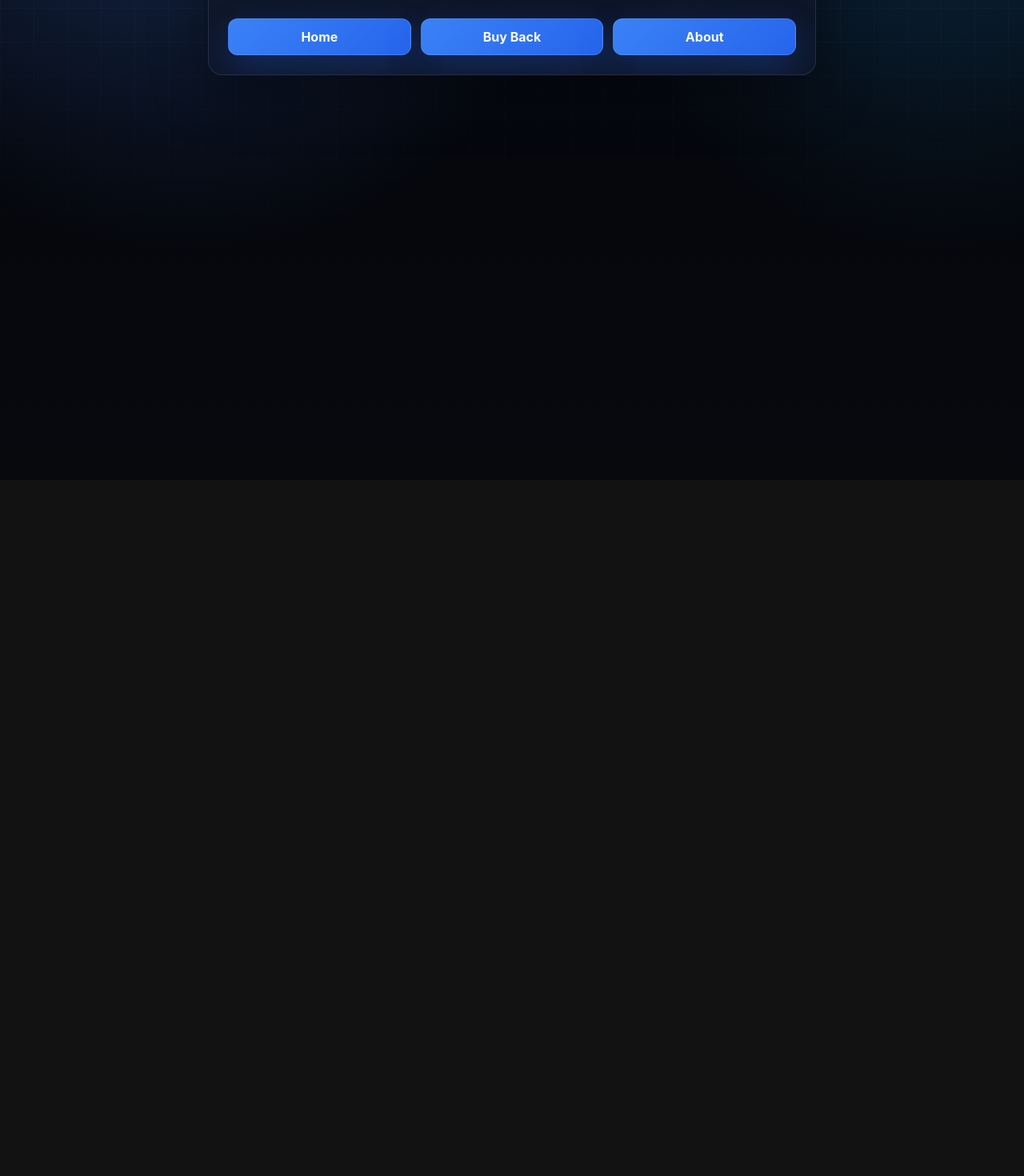
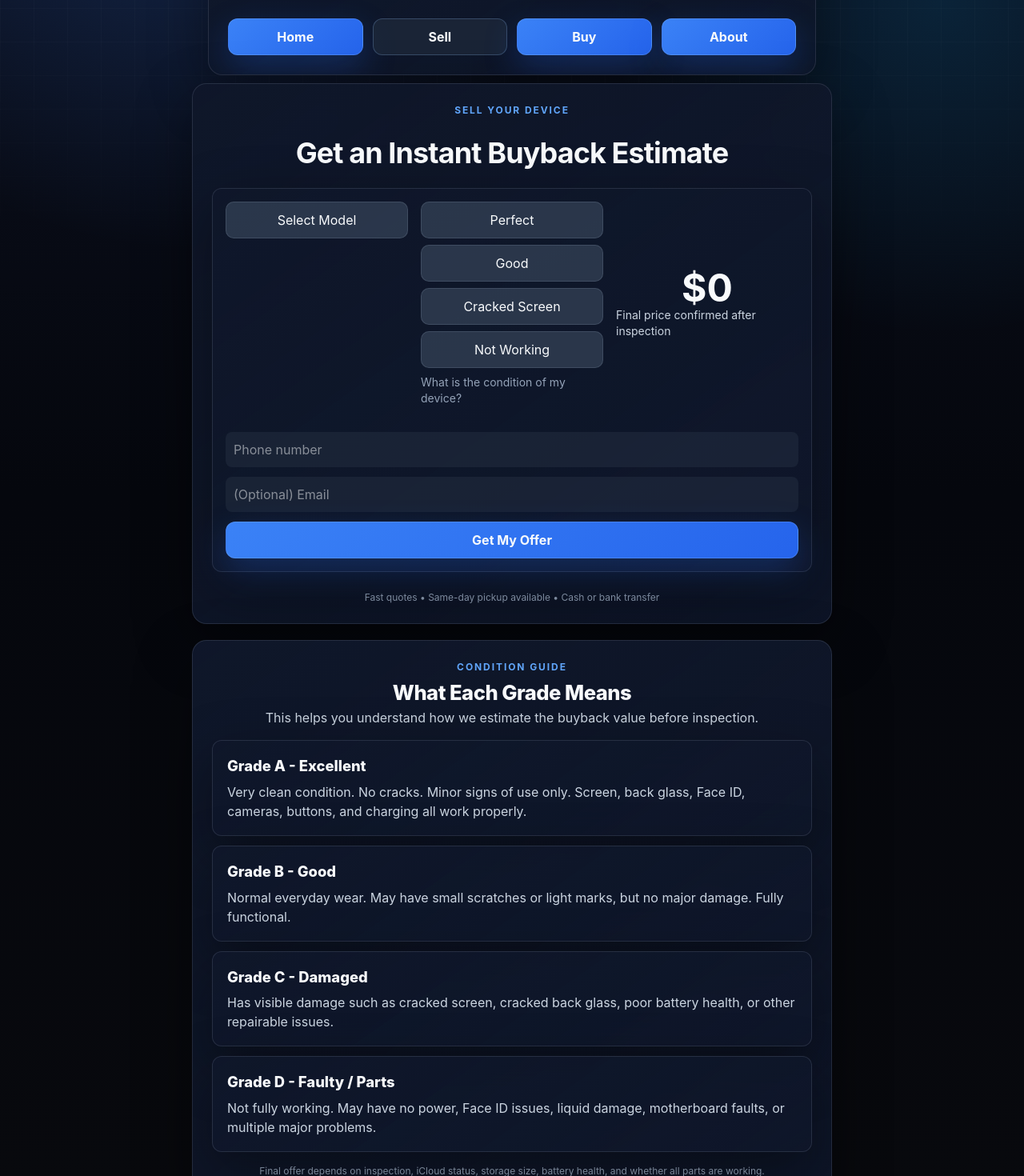
Before and after one commit to SemogEnaz/repair_website, a Vue app: page /sell in a window 1280 px wide. Shown: the part 200-1670 px from the top of the page at 80% size. Before the commit the page ends 800 px from the top, so only its background shows below. Built offline with nearby package versions, Linux system fonts and the light colour scheme.

Commit message:
Added sell and buy templage pages

```diff
--- a/src/App.vue
+++ b/src/App.vue
@@ -21,7 +21,8 @@
         <!-- Nav buttons for desktop-->
         <div class="hidden sm:flex w-full gap-3 items-center justify-center">
           <RouterLink to="/" class="tech-button button-shape w-full text-center" active-class="secondary">Home</RouterLink>
-          <RouterLink to="/buyback" class="tech-button button-shape w-full text-center" active-class="secondary">Buy Back</RouterLink>
+          <RouterLink to="/sell" class="tech-button button-shape w-full text-center" active-class="secondary">Sell</RouterLink>
+          <RouterLink to="/buy" class="tech-button button-shape w-full text-center" active-class="secondary">Buy</RouterLink>
           <RouterLink to="/about" class="tech-button button-shape w-full text-center" active-class="secondary">About</RouterLink>
         </div>
 
@@ -37,8 +38,10 @@
 
           <RouterLink to="/" class="nav-item text-4xl" active-class="nav-active">
             🏠<span class="text-base">Home</span></RouterLink>
-          <RouterLink to="/buyback" class="nav-item text-4xl" active-class="nav-active">
-            ♼<span class="text-base">Buy Back</span></RouterLink>
+          <RouterLink to="/sell" class="nav-item text-4xl" active-class="nav-active">
+            💰<span class="text-base">Sell</span></RouterLink>
+          <RouterLink to="/buy" class="nav-item text-4xl" active-class="nav-active">
+            🛒<span class="text-base">Buy</span></RouterLink>
           <RouterLink to="/about" class="nav-item text-4xl" active-class="nav-active">
             ℹ️<span class="text-base">About</span></RouterLink>
 
--- a/src/router/index.js
+++ b/src/router/index.js
@@ -6,7 +6,8 @@ const router = createRouter({
   routes: [
     { path: '/', name: 'home', component: HomePage },
     { path: '/about', name: 'about', component: () => import('@/views/AboutView.vue') },
-    { path: '/buyback', name: 'buyback', component: () => import('@/views/BuybackView.vue') },
+    { path: '/sell', name: 'sell', component: () => import('@/views/SellView.vue') },
+    { path: '/buy', name: 'buy', component: () => import('@/views/BuyView.vue') },
     { path: '/outcall', name: 'outcall', component: () => import('@/views/OutcallView.vue') },
   ],
   scrollBehavior(to, from, savedPosition) {
--- /dev/null
+++ b/src/views/BuyView.vue
@@ -0,0 +1,3 @@
+<template>
+  template, insert link to marketplace
+</template>
--- a/src/views/BuybackView.vue
+++ /dev/null
@@ -1,11 +0,0 @@
-<template>
-  <div class="page-shell">
-    <section class="tech-panel intro">
-      <p class="tech-eyebrow">Sell your iPhone</p>
-      <h2>Get a quote for your old device</h2>
-      <p class="tech-muted">
-        Find out how much your old iPhone is worth before you book your repair. We offer competitive buyback prices for devices in good condition.
-      </p>
-    </section>
-  </div>
-</template>
--- /dev/null
+++ b/src/views/SellView.vue
@@ -0,0 +1,242 @@
+<template>
+  <section class="tech-panel flex flex-col items-center gap-6 p-6">
+
+    <!-- Header -->
+    <p class="tech-eyebrow">Sell your device</p>
+    <h1 class="text-2xl sm:text-4xl font-bold tracking-tight">
+      Get an Instant Buyback Estimate
+    </h1>
+
+    <!-- Main Card -->
+    <div class="tech-card w-full flex flex-col gap-4 p-4">
+
+      <div class="flex flex-col sm:flex-row gap-4">
+
+        <!-- MODEL -->
+        <div class="w-full sm:w-1/3">
+          <button class="selector-button w-full py-2" @click="toggleModel">
+            {{ model ? `iPhone ${model}` : 'Select Model' }}
+          </button>
+
+          <div v-if="showModel" class="dropdown mt-2">
+            <div @click="selectModel('11')" class="dropdown-option p-2">iPhone 11</div>
+            <div @click="selectModel('12')" class="dropdown-option p-2">iPhone 12</div>
+            <div @click="selectModel('13')" class="dropdown-option p-2">iPhone 13</div>
+            <div @click="selectModel('14')" class="dropdown-option p-2">iPhone 14</div>
+          </div>
+        </div>
+
+        <!-- CONDITION -->
+        <div class="w-full sm:w-1/3 flex flex-col gap-2">
+          <button
+            v-for="c in conditions"
+            :key="c.value"
+            @click="condition = c.value"
+            :class="['service-button', condition === c.value ? 'selected' : '']"
+          >
+            {{ c.label }}
+          </button>
+          <RouterLink to="/buyback#condition-guide" class="tech-soft text-sm">What is the condition of my device?</RouterLink>
+        </div>
+
+        <!-- PRICE -->
+        <div class="price-card w-full sm:w-1/3 flex flex-col justify-center items-center">
+          <p class="text-3xl sm:text-5xl font-bold">
+            ${{ estimate }}
+          </p>
+          <p class="tech-muted text-sm">Final price confirmed after inspection</p>
+        </div>
+
+      </div>
+
+      <!-- CTA -->
+      <div class="flex flex-col gap-3 mt-4">
+
+        <input v-model="phone" placeholder="Phone number" class="input" />
+        <input v-model="email" placeholder="(Optional) Email" class="input" />
+
+        <button class="tech-button" @click="submit">
+          Get My Offer
+        </button>
+
+      </div>
+
+    </div>
+
+    <!-- Trust -->
+    <p class="tech-soft text-xs text-center">
+      Fast quotes • Same-day pickup available • Cash or bank transfer
+    </p>
+
+  </section>
+
+  <!-- GRADING GUIDE -->
+<section class="tech-panel grading-guide flex flex-col gap-4" id="condition-guide">
+  <div class="text-center">
+    <p class="tech-eyebrow">Condition guide</p>
+    <h2>What Each Grade Means</h2>
+    <p class="tech-muted">
+      This helps you understand how we estimate the buyback value before inspection.
+    </p>
+  </div>
+
+  <div class="flex flex-col gap-3">
+    <article class="tech-card grade-card">
+      <h3>Grade A - Excellent</h3>
+      <p class="tech-muted">
+        Very clean condition. No cracks. Minor signs of use only. Screen, back glass, Face ID, cameras, buttons, and charging all work properly.
+      </p>
+    </article>
+
+    <article class="tech-card grade-card">
+      <h3>Grade B - Good</h3>
+      <p class="tech-muted">
+        Normal everyday wear. May have small scratches or light marks, but no major damage. Fully functional.
+      </p>
+    </article>
+
+    <article class="tech-card grade-card">
+      <h3>Grade C - Damaged</h3>
+      <p class="tech-muted">
+        Has visible damage such as cracked screen, cracked back glass, poor battery health, or other repairable issues.
+      </p>
+    </article>
+
+    <article class="tech-card grade-card">
+      <h3>Grade D - Faulty / Parts</h3>
+      <p class="tech-muted">
+        Not fully working. May have no power, Face ID issues, liquid damage, motherboard faults, or multiple major problems.
+      </p>
+    </article>
+  </div>
+
+  <p class="tech-soft text-xs text-center">
+    Final offer depends on inspection, iCloud status, storage size, battery health, and whether all parts are working.
+  </p>
+</section>
+</template>
+
+<script setup>
+import { ref, computed } from 'vue'
+
+// ---------------- STATE ----------------
+const model = ref('')
+const condition = ref('')
+const showModel = ref(false)
+
+const phone = ref('')
+const email = ref('')
+
+// ---------------- OPTIONS ----------------
+const conditions = [
+  { label: 'Perfect', value: 'perfect' },
+  { label: 'Good', value: 'good' },
+  { label: 'Cracked Screen', value: 'cracked' },
+  { label: 'Not Working', value: 'dead' }
+]
+
+// ---------------- PRICING ----------------
+const basePrices = {
+  '11': 90,
+  '12': 100,
+  '13': 120,
+  '14': 150
+}
+
+const multipliers = {
+  perfect: 1,
+  good: 0.85,
+  cracked: 0.6,
+  dead: 0.3
+}
+
+// ---------------- COMPUTED ----------------
+const estimate = computed(() => {
+  if (!model.value || !condition.value) {
+    return 0
+  }
+
+  const base = basePrices[model.value]
+  const value = base * multipliers[condition.value]
+
+  return Math.round(value)
+})
+
+// ---------------- ACTIONS ----------------
+const toggleModel = () => showModel.value = !showModel.value
+
+const selectModel = (val) => {
+  model.value = val
+  showModel.value = false
+}
+
+const submit = async () => {
+  if (!phone.value && !email.value) return alert("Enter contact details")
+
+  const payload = {
+    model: model.value,
+    condition: condition.value,
+    estimate: estimate.value,
+    phone: phone.value,
+    email: email.value
+  }
+
+  await fetch(import.meta.env.VITE_API_URL, {
+    method: "POST",
+    headers: {
+      "Content-Type": "application/json",
+      "x-api-key": "supersecret123"
+    },
+    body: JSON.stringify(payload)
+  })
+
+  alert("Offer request sent 👍")
+}
+</script>
+
+<style scoped>
+.selector-button,
+.service-button {
+  border: 1px solid rgba(148,163,184,0.2);
+  border-radius: 10px;
+  padding: 10px;
+  background: var(--surface-3);
+}
+
+.service-button.selected {
+  background: linear-gradient(135deg, #3b82f6, #2563eb);
+}
+
+.dropdown {
+  background: white;
+  color: black;
+}
+
+.input {
+  padding: 10px;
+  border-radius: 8px;
+  background: rgba(30,41,59,0.7);
+}
+
+.grading-guide {
+  margin-top: 20px;
+  padding: 24px;
+}
+
+.grading-guide h2 {
+  margin-top: 4px;
+  font-size: 1.6rem;
+  font-weight: 800;
+  letter-spacing: -0.02em;
+}
+
+.grade-card {
+  padding: 18px;
+}
+
+.grade-card h3 {
+  font-size: 1.15rem;
+  font-weight: 800;
+  margin-bottom: 6px;
+}
+</style>
```
